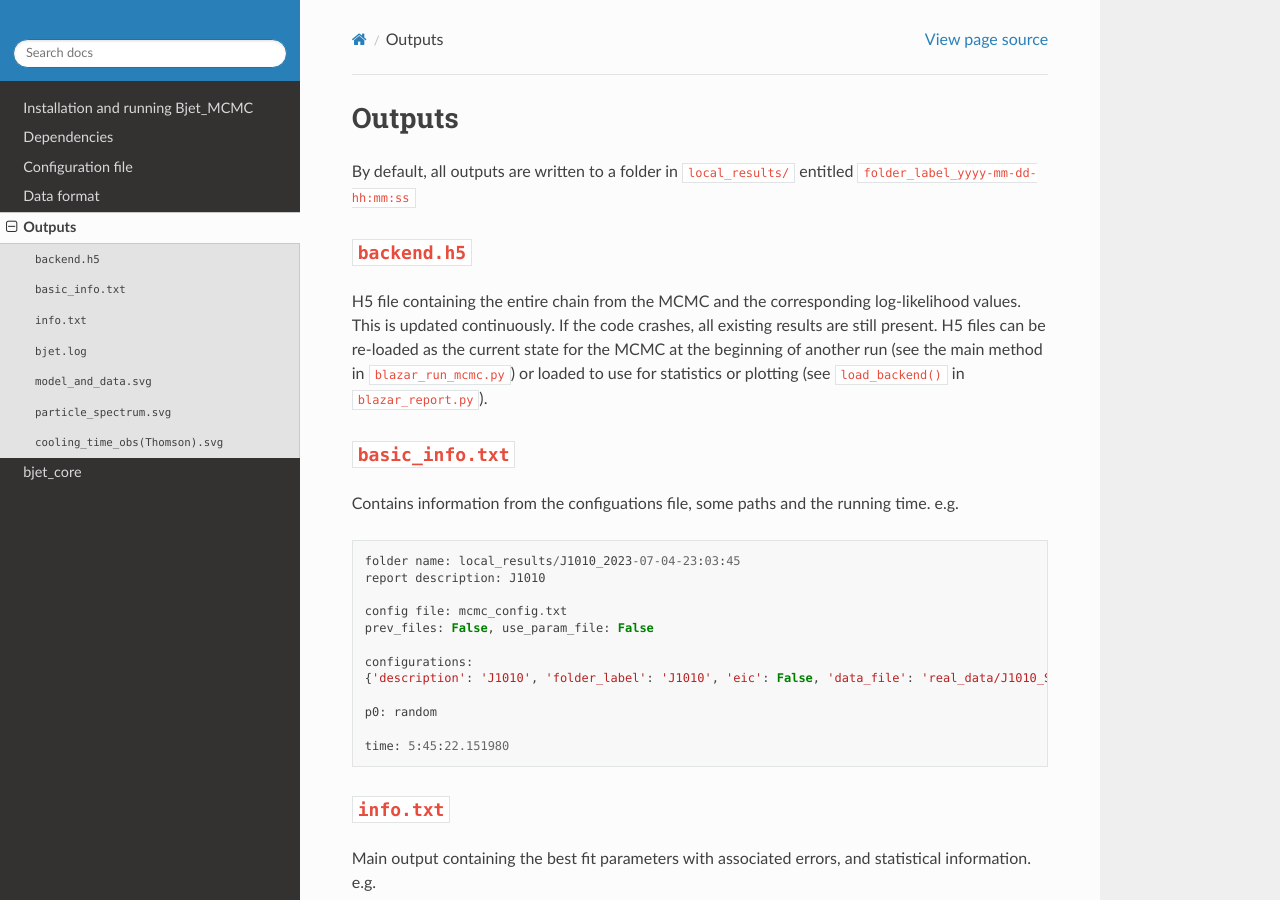
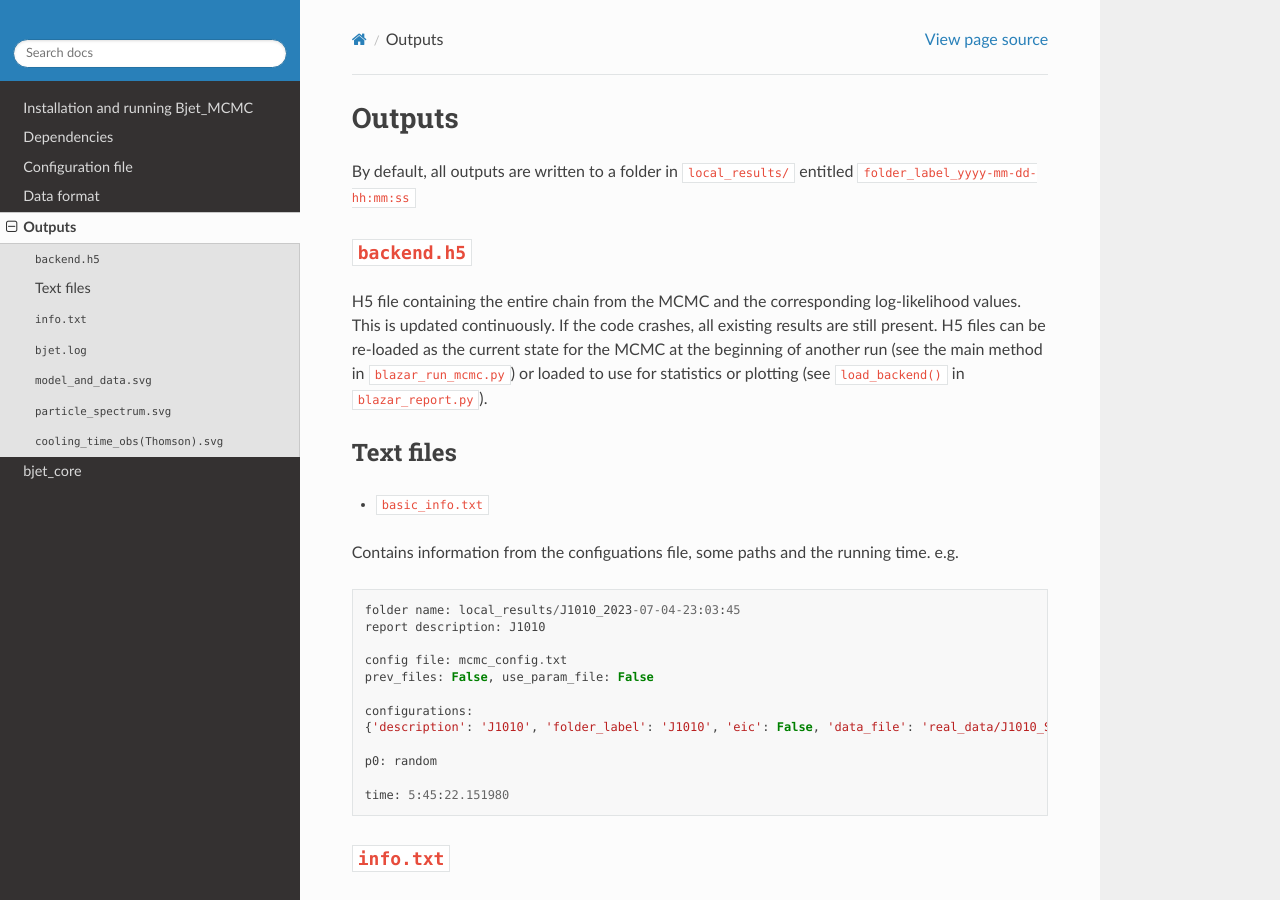
Before and after one commit to Ohervet/Bjet_MCMC, a Sphinx documentation site: the page built from docs/source/outputs.rst, in a window 1280 px wide and 900 px high. Built offline with Sphinx 7.4.7 and the Read the Docs theme 2.0.0, drawn with Linux system fonts in a browser that asks for light colours.

Commit message:
Update outputs.rst

```diff
--- a/docs/source/outputs.rst
+++ b/docs/source/outputs.rst
@@ -8,8 +8,11 @@ By default, all outputs are written to a folder in ``local_results/`` entitled `
 --------------
 H5 file containing the entire chain from the MCMC and the corresponding log-likelihood values. This is updated continuously. If the code crashes, all existing results are still present. H5 files can be re-loaded as the current state for the MCMC at the beginning of another run (see the main method in ``blazar_run_mcmc.py``) or loaded to use for statistics or plotting (see ``load_backend()`` in ``blazar_report.py``).
 
-``basic_info.txt``
-------------------
+Text files
+----------
+
+- ``basic_info.txt``
+
 Contains information from the configuations file, some paths and the running time.
 e.g. ::
 
```
